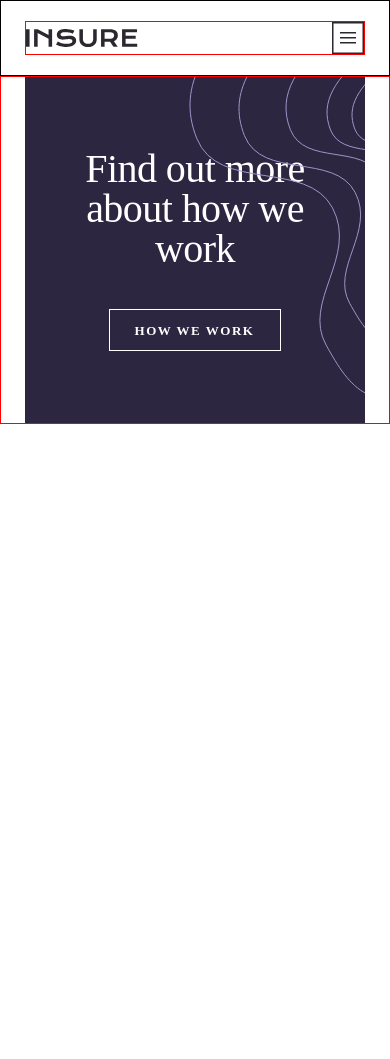
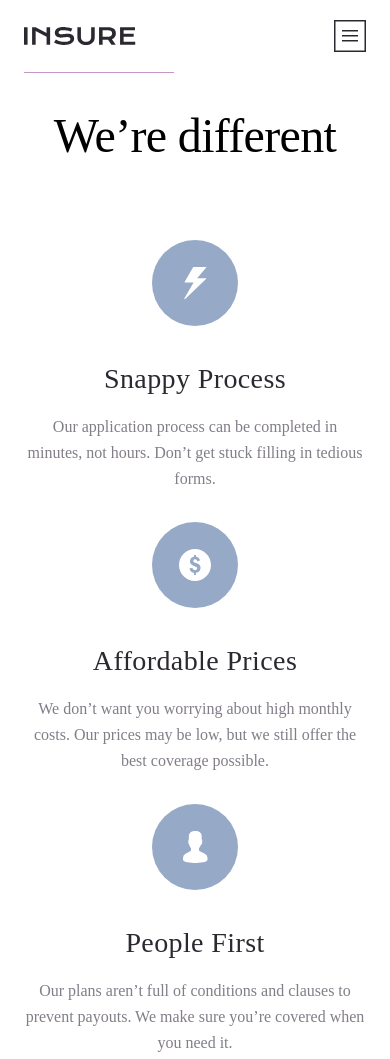
Before and after one commit to piushbhandari/Insure-landing-page, a plain HTML site: page index.html in a window 390 px wide. Shown: the top 1059 px of the page. Before the commit the page ends 844 px from the top, so only its background shows below. Drawn offline with Linux system fonts and the light colour scheme; a web font is replaced by a local one.

Commit message:
finished different section

```diff
--- a/index.html
+++ b/index.html
@@ -22,16 +22,18 @@
         <img src="./images/logo.svg" alt="logo" class="nav__logo" />
         <ul class="nav__links">
           <li>
-            <a href="" class="nav__link nav-links">How we work</a>
+            <a href="#" class="nav__link nav-links">How we work</a>
           </li>
           <li>
-            <a href="" class="nav__link nav-links">Blog</a>
+            <a href="#" class="nav__link nav-links">Blog</a>
           </li>
           <li>
-            <a href="" class="nav__link nav-links">Account</a>
+            <a href="#" class="nav__link nav-links">Account</a>
           </li>
           <li>
-            <a href="" class="nav__link nav__link--cta nav-links">View plans</a>
+            <a href="#" class="nav__link nav__link--cta nav-links"
+              >View plans</a
+            >
           </li>
         </ul>
         <button class="nav__menubtn menuBtn">
@@ -53,7 +55,7 @@
               expertise and technology to help you find the plan that’s right
               for you. Ensure you and your loved ones are protected.
             </p>
-            <a href="" class="section-hero__cta">View plans</a>
+            <a href="#" class="section-hero__cta">View plans</a>
           </div>
 
           <div class="section-hero__imgbox">
@@ -66,15 +68,21 @@
       </section>
       <section class="section-different">
         <div class="section-different__cont">
-          <h2 class="section-different__title">We’re different</h2>
-          <ul class="section-different__different-list">
+          <h2 class="section-different__title secondary-header--different">
+            We’re different
+          </h2>
+          <ul class="section-different__different-list flex">
             <li class="section-different__different-item">
               <img
                 src="./images/icon-snappy-process.svg"
                 alt="icon-snappy-process"
               />
-              <p class="section-different__different-title">Snappy Process</p>
-              <p class="section-different__different-description">
+              <p class="section-different__different-title tertiary-title">
+                Snappy Process
+              </p>
+              <p
+                class="section-different__different-description sub-description"
+              >
                 Our application process can be completed in minutes, not hours.
                 Don’t get stuck filling in tedious forms.
               </p>
@@ -85,10 +93,12 @@
                 src="./images/icon-affordable-prices.svg"
                 alt="icon-affordable-prices"
               />
-              <p class="section-different__different-title">
+              <p class="section-different__different-title tertiary-title">
                 Affordable Prices
               </p>
-              <p class="section-different__different-description">
+              <p
+                class="section-different__different-description sub-description"
+              >
                 We don’t want you worrying about high monthly costs. Our prices
                 may be low, but we still offer the best coverage possible.
               </p>
@@ -99,8 +109,12 @@
                 src="./images/icon-people-first.svg"
                 alt="icon-people-first"
               />
-              <p class="section-different__different-title">People First</p>
-              <p class="section-different__different-description">
+              <p class="section-different__different-title tertiary-title">
+                People First
+              </p>
+              <p
+                class="section-different__different-description sub-description"
+              >
                 Our plans aren’t full of conditions and clauses to prevent
                 payouts. We make sure you’re covered when you need it.
               </p>
@@ -109,7 +123,7 @@
         </div>
       </section>
       <section class="section-semifooter">
-        <div class="section-semifooter__cont">
+        <div class="section-semifooter__cont flex-between">
           <h2 class="section-semifooter__title secondary-header">
             Find out more about how we work
           </h2>
@@ -141,22 +155,22 @@
           <img src="./images/logo.svg" alt="logo" />
           <ul class="footer__social-icons">
             <li>
-              <a href="" class="footer__social-icon">
+              <a href="#" class="footer__social-icon">
                 <img src="./images/icon-facebook.svg" alt="icon-facebook" />
               </a>
             </li>
             <li>
-              <a href="" class="footer__social-icon">
+              <a href="#" class="footer__social-icon">
                 <img src="./images/icon-twitter.svg" alt="icon-twitter" />
               </a>
             </li>
             <li>
-              <a href="" class="footer__social-icon">
+              <a href="#" class="footer__social-icon">
                 <img src="./images/icon-pinterest.svg" alt="icon-pinterest" />
               </a>
             </li>
             <li>
-              <a href="" class="footer__social-icon">
+              <a href="#" class="footer__social-icon">
                 <img src="./images/icon-instagram.svg" alt="icon-instagram" />
               </a>
             </li>
@@ -167,38 +181,38 @@
             <li class="footer__link">
               <p class="footer__link-title">Our company</p>
               <ul class="footer__navs">
-                <li><a href="" class="footer__nav">How we work</a></li>
-                <li><a href="" class="footer__nav">Why Insure?</a></li>
-                <li><a href="" class="footer__nav">View plans</a></li>
-                <li><a href="" class="footer__nav">Reviews</a></li>
+                <li><a href="#" class="footer__nav">How we work</a></li>
+                <li><a href="#" class="footer__nav">Why Insure?</a></li>
+                <li><a href="#" class="footer__nav">View plans</a></li>
+                <li><a href="#" class="footer__nav">Reviews</a></li>
               </ul>
             </li>
 
             <li class="footer__link">
               <p class="footer__link-title">Help me</p>
               <ul class="footer__navs">
-                <li><a href="" class="footer__nav">FAQ</a></li>
-                <li><a href="" class="footer__nav">Terms of use</a></li>
-                <li><a href="" class="footer__nav">Privacy policy</a></li>
-                <li><a href="" class="footer__nav">Cookies</a></li>
+                <li><a href="#" class="footer__nav">FAQ</a></li>
+                <li><a href="#" class="footer__nav">Terms of use</a></li>
+                <li><a href="#" class="footer__nav">Privacy policy</a></li>
+                <li><a href="#" class="footer__nav">Cookies</a></li>
               </ul>
             </li>
 
             <li class="footer__link">
               <p class="footer__link-title">Contact</p>
               <ul class="footer__navs">
-                <li><a href="" class="footer__nav">Sales</a></li>
-                <li><a href="" class="footer__nav">Support</a></li>
-                <li><a href="" class="footer__nav">Live chat</a></li>
+                <li><a href="#" class="footer__nav">Sales</a></li>
+                <li><a href="#" class="footer__nav">Support</a></li>
+                <li><a href="#" class="footer__nav">Live chat</a></li>
               </ul>
             </li>
 
             <li class="footer__link">
               <p class="footer__link-title">Others</p>
               <ul class="footer__navs">
-                <li><a href="" class="footer__nav">Careers</a></li>
-                <li><a href="" class="footer__nav">Press</a></li>
-                <li><a href="" class="footer__nav">Licenses</a></li>
+                <li><a href="#" class="footer__nav">Careers</a></li>
+                <li><a href="#" class="footer__nav">Press</a></li>
+                <li><a href="#" class="footer__nav">Licenses</a></li>
               </ul>
             </li>
           </ul>
--- a/styles/different.css
+++ b/styles/different.css
@@ -1,3 +1,57 @@
 .section-different {
-  display: none;
+  margin-bottom: 15.8rem;
+  padding: 0 2.4rem;
 }
+.section-different__cont {
+  max-width: 111rem;
+  margin: 0 auto;
+  padding-top: 6.3rem;
+  position: relative;
+}
+.section-different__cont::after {
+  content: "";
+  position: absolute;
+  top: 0;
+  left: 0;
+  width: 100%;
+  max-width: 15rem;
+  height: 1px;
+  background: #c396c6;
+}
+.section-different__title {
+  margin-bottom: 9.6rem;
+}
+.section-different__different-list {
+  gap: 3rem;
+}
+.section-different__different-title {
+  margin-top: 3.2rem;
+  margin-bottom: 1.6rem;
+  color: #2c2830;
+}
+.section-different__different-description {
+  color: #837d88;
+}
+@media all and (max-width: 685px) {
+  .section-different {
+    margin-bottom: 14rem;
+  }
+  .section-different__cont {
+    padding-top: 4rem;
+  }
+  .section-different__title {
+    margin-bottom: 8rem;
+    text-align: center;
+  }
+  .section-different__different-list {
+    flex-direction: column;
+    text-align: center;
+  }
+}
+@media all and (max-width: 434px) {
+  .section-different__title {
+    font-size: 4.8rem;
+    line-height: 4.8rem;
+    letter-spacing: -0.6666667px;
+  }
+}
--- a/styles/nav.css
+++ b/styles/nav.css
@@ -1,10 +1,8 @@
 .nav {
-  border: 1px solid black;
   padding: 2rem 2.4rem;
   position: relative;
 }
 .nav__cont {
-  border: 1px solid red;
   max-width: 110.7rem;
   margin: 0 auto;
   display: flex;
@@ -17,7 +15,6 @@
   align-items: center;
   width: 100%;
   max-width: 44.7rem;
-  border: 1px solid green;
 }
 .nav__link {
   color: #837d88;
--- a/styles/semifooter.css
+++ b/styles/semifooter.css
@@ -1,5 +1,4 @@
 .section-semifooter {
-  border: 1px solid red;
   margin-bottom: 15rem;
   padding: 0 2.4rem;
 }
@@ -9,9 +8,6 @@
   padding: 6.9rem 8.1rem;
   color: white;
   background: #2d2641;
-  display: flex;
-  justify-content: space-between;
-  align-items: center;
   position: relative;
   overflow: hidden;
 }
--- a/styles/typography.css
+++ b/styles/typography.css
@@ -11,3 +11,22 @@
   line-height: 5.6rem;
   letter-spacing: -0.7777778px;
 }
+.secondary-header--different {
+  font-weight: 400;
+  font-size: 7.2rem;
+  line-height: 6.4rem;
+  letter-spacing: -1px;
+  overflow-wrap: break-word;
+  hyphens: auto;
+}
+.tertiary-title {
+  font-weight: 400;
+  font-size: 2.8rem;
+  line-height: 3.8rem;
+  letter-spacing: 0.38888889px;
+}
+.sub-description {
+  font-weight: 400;
+  font-size: 1.6rem;
+  line-height: 2.6rem;
+}
```
